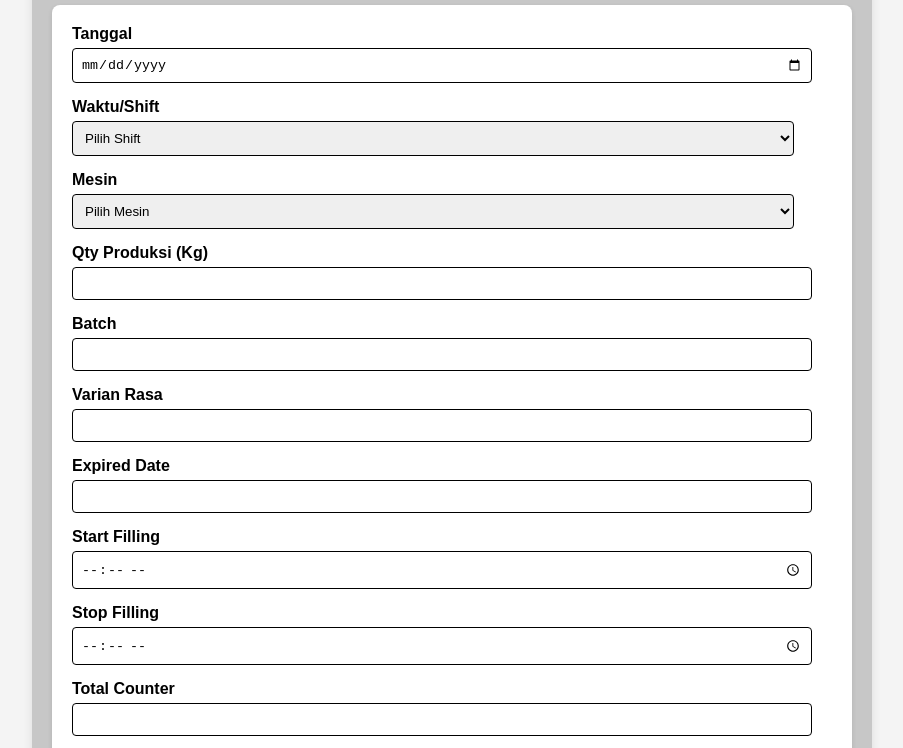
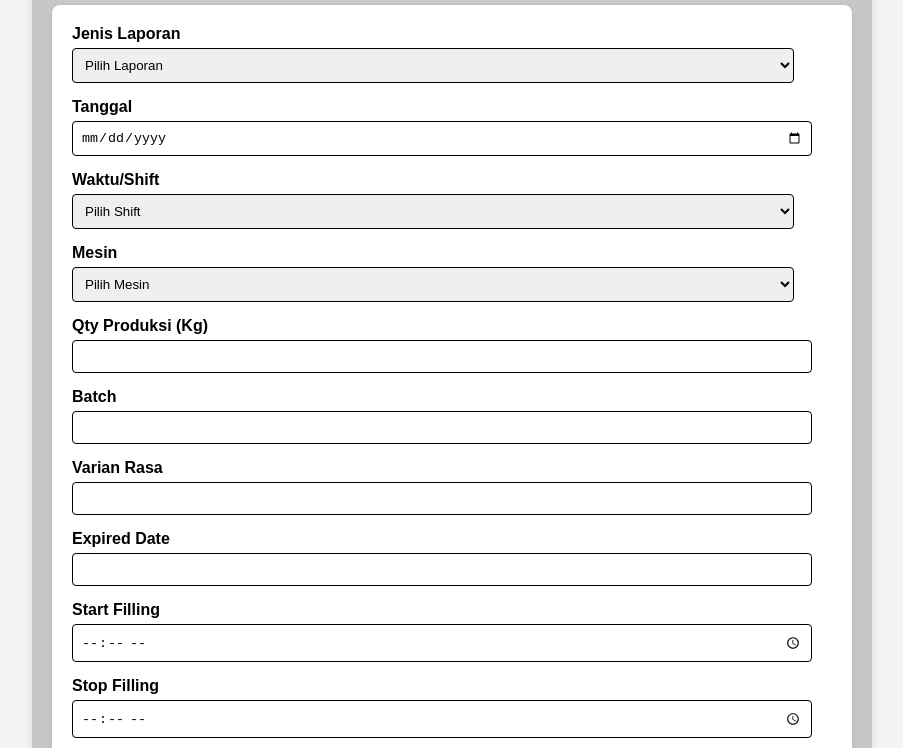
Before and after one commit to Ekarachmat97/LaporanFillingSlurp, a plain HTML site: page index.html in a window 1280 px wide. Shown: the part 123-871 px from the top of the page, without its empty margins (188-1091 px from the left). Drawn offline with Linux system fonts and the light colour scheme.

Commit message:
Update index.html

```diff
--- a/index.html
+++ b/index.html
@@ -7,6 +7,8 @@
 
         <!-- Favicon -->
         <link rel="icon" href="https://www.kindairy.com/themes/kindairy/img/slurp/slurp-about.png" type="image/x-icon">
+        <link rel="manifest" href="/manifest.json">
+
 
         <!-- Open Graph Meta Tags -->
         <meta property="og:title" content="Laporan Total Produksi Filling SLURP">
@@ -33,6 +35,16 @@
     <h2>Laporan Total Produksi Filling SLURP</h2>
 
     <form action="/submit-laporan" method="POST">
+
+        <div class="form-group">
+            <label for="jenis_laporan">Jenis Laporan</label>
+            <select id="jenis_laporan" name="jenis_laporan" required onchange="toggleFillingFields()">
+                <option value="">Pilih Laporan</option>
+                <option value="Laporan Akhir">Laporan Akhir</option>
+                <option value="Laporan Shift">Laporan Shift</option>
+            </select>
+        </div>
+
         <div class="form-group">
             <label for="tanggal">Tanggal</label>
             <input type="date" id="tanggal" name="tanggal" required>
@@ -82,6 +94,7 @@
             <input type="text" id="expired_date" name="expired_date" required>
         </div>
 
+        <div id="filling_fields">
             <div class="form-group">
                 <label for="start_filling">Start Filling</label>
                 <input type="time" id="start_filling" name="start_filling" required>
@@ -90,6 +103,7 @@
             <div class="form-group">
                 <label for="stop_filling">Stop Filling</label>
                 <input type="time" id="stop_filling" name="stop_filling" required>
+            </div>
         </div>
 
         <div class="form-group">
@@ -155,5 +169,17 @@
 
 
 <script src="script.js"></script>
+<script>
+    if ('serviceWorker' in navigator) {
+        navigator.serviceWorker.register('/service-worker.js')
+            .then(function(registration) {
+                console.log('Service Worker registered with scope:', registration.scope);
+            })
+            .catch(function(error) {
+                console.log('Service Worker registration failed:', error);
+            });
+    }
+  </script>
+
 </body>
 </html>
```
Lines whose indentation alone changed are shown as unchanged.
